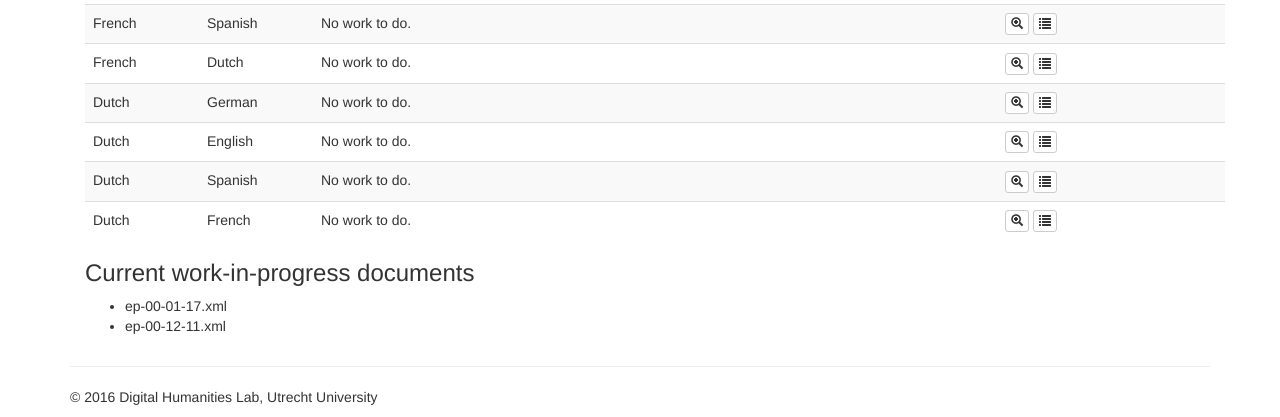
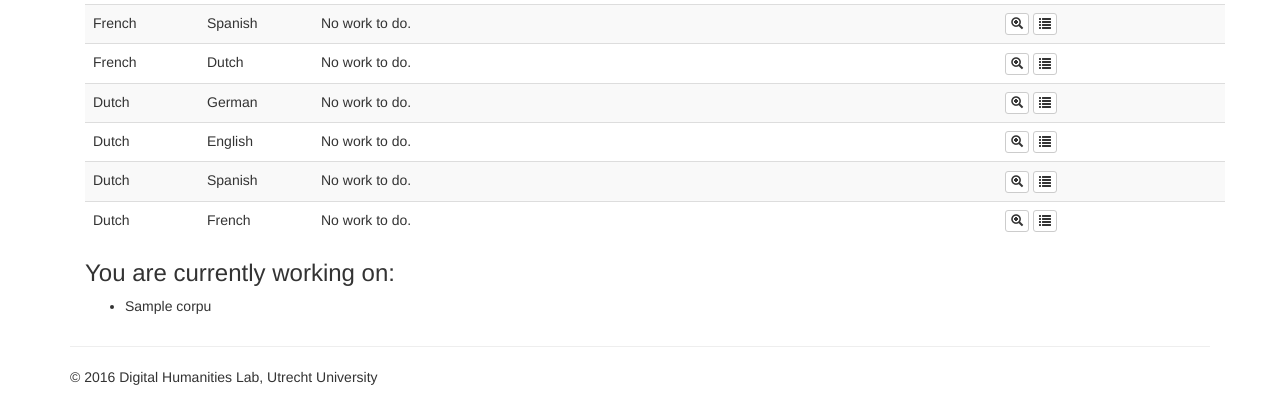
Before and after one commit to UUDigitalHumanitieslab/timealign, a Django app: page /timealign/status/ in a window 1280 px wide. Shown: the part 802-1219 px from the top of the page. After the commit the page ends 1187 px from the top, so only its background shows below. Run offline with Django 3.2, Linux system fonts and the light colour scheme; a user stored in the database is signed in; tables that the repository leaves empty hold one stand-in row (values such as "Sample post"); some libraries are stand-ins or nearby versions.

Commit message:
Allowing to specify assign Users to Corpora

```diff
--- a/annotations/admin.py
+++ b/annotations/admin.py
@@ -5,7 +5,7 @@
 
 @admin.register(Corpus)
 class CorpusAdmin(admin.ModelAdmin):
-    pass
+    list_display = ('title', 'get_annotators', )
 
 
 @admin.register(Document)
--- a/annotations/models.py
+++ b/annotations/models.py
@@ -4,12 +4,21 @@
 
 class Corpus(models.Model):
     title = models.CharField(max_length=200, unique=True)
+    annotators = models.ManyToManyField(settings.AUTH_USER_MODEL)
 
     class Meta:
         verbose_name_plural = 'Corpora'
 
     def __unicode__(self):
         return self.title
+
+    def get_annotators(self):
+        result = 'none'
+        if self.annotators.exists():
+            result = ','.join([user.username for user in self.annotators.all()])
+        return result
+
+    get_annotators.short_description = 'Annotators'
 
 
 class Document(models.Model):
--- a/annotations/templates/annotations/home.html
+++ b/annotations/templates/annotations/home.html
@@ -60,11 +60,11 @@
         </tbody>
     </table>
 
-    {% if current_documents %}
-    <h3>Current work-in-progress documents</h3>
+    {% if current_corpora %}
+    <h3>You are currently working on:</h3>
     <ul>
-    {% for doc in current_documents %}
-        <li>{{ doc }}</li>
+    {% for corpus in current_corpora %}
+        <li>{{ corpus.title }}</li>
     {% endfor %}
     </ul>
     {% endif %}
--- a/annotations/utils.py
+++ b/annotations/utils.py
@@ -1,13 +1,12 @@
 # -*- coding: utf-8 -*-
 
-from django.conf import settings
-
-from .models import Alignment
+from .models import Corpus, Alignment
 
 
-def get_random_alignment(language_from, language_to):
+def get_random_alignment(user, language_from, language_to):
     """
     Retrieves a random Alignment from the database.
+    :param user: The current User
     :param language_from: The source language
     :param language_to: The target language
     :return: A random Alignment object
@@ -16,10 +15,22 @@
                                           translated_fragment__language=language_to,
                                           annotation=None)
 
-    if settings.CURRENT_DOCUMENTS:
-        alignments = alignments.filter(original_fragment__document__title__in=settings.CURRENT_DOCUMENTS)
+    alignments = alignments.filter(original_fragment__document__corpus__in=get_available_corpora(user))
 
     return alignments.order_by('?').first()
+
+
+def get_available_corpora(user):
+    """
+    Returns the available Corpora for a User.
+    A staff user can see data from all corpora, other users are limited to corpora where they are an annotator.
+    :param user: The current User
+    :return: The available Corpora for this User
+    """
+    if user.is_staff:
+        return Corpus.objects.all()
+    else:
+        return user.corpus_set.all()
 
 
 def get_color(tense):
@@ -27,7 +38,7 @@
     This function maps a tense on a color from the d3 color scale.
     See https://github.com/d3/d3-3.x-api-reference/blob/master/Ordinal-Scales.md#categorical-colors for details.
     :param tense: The given tense
-    :return: A color from the d3 color scale.
+    :return: A color from the d3 color scale
     """
     if tense in [u'Perfekt', u'present perfect', u'pretérito perfecto compuesto', u'passé composé', u'vtt']:
         return '#1f77b4'
--- a/annotations/views.py
+++ b/annotations/views.py
@@ -4,7 +4,6 @@
 import pickle
 import random
 
-from django.conf import settings
 from django.contrib import messages
 from django.contrib.messages.views import SuccessMessageMixin
 from django.core.urlresolvers import reverse
@@ -17,7 +16,7 @@
 from .filters import AnnotationFilter
 from .forms import AnnotationForm
 from .models import Annotation, Alignment, Fragment, Corpus
-from .utils import get_random_alignment, get_color
+from .utils import get_random_alignment, get_color, get_available_corpora
 
 
 ##############
@@ -43,19 +42,20 @@
         """Creates a list of tuples with information on the annotation progress"""
         context = super(StatusView, self).get_context_data(**kwargs)
 
+        corpora = get_available_corpora(self.request.user)
+
         languages = []
         for l1, l2 in permutations(Fragment.LANGUAGES, 2):
             alignments = Alignment.objects.filter(original_fragment__language=l1[0],
                                                   translated_fragment__language=l2[0])
 
-            if settings.CURRENT_DOCUMENTS:
-                alignments = alignments.filter(original_fragment__document__title__in=settings.CURRENT_DOCUMENTS)
+            alignments = alignments.filter(original_fragment__document__corpus__in=corpora)
 
             total = alignments.count()
             annotated = alignments.exclude(annotation=None).count()
             languages.append((l1, l2, annotated, total))
         context['languages'] = languages
-        context['current_documents'] = settings.CURRENT_DOCUMENTS
+        context['current_corpora'] = corpora
 
         return context
 
@@ -190,7 +190,7 @@
 
     def get_redirect_url(self, *args, **kwargs):
         """Redirects to a random Alignment"""
-        new_alignment = get_random_alignment(self.kwargs['l1'], self.kwargs['l2'])
+        new_alignment = get_random_alignment(self.request.user, self.kwargs['l1'], self.kwargs['l2'])
 
         # If no new alignment has been found, redirect to the status overview
         if not new_alignment:
@@ -230,8 +230,7 @@
         annotations = Annotation.objects.filter(alignment__original_fragment__language=self.kwargs['l1'],
                                                 alignment__translated_fragment__language=self.kwargs['l2'])
 
-        if settings.CURRENT_DOCUMENTS:
-            annotations = annotations.filter(alignment__original_fragment__document__title__in=settings.CURRENT_DOCUMENTS)
+        annotations = annotations.filter(alignment__original_fragment__document__corpus__in=get_available_corpora(self.request.user))
 
         return annotations
 
@@ -250,8 +249,7 @@
         results = []
         fragments = Fragment.objects.filter(language=self.kwargs['language'])
 
-        if settings.CURRENT_DOCUMENTS:
-            fragments = fragments.filter(document__title__in=settings.CURRENT_DOCUMENTS)
+        fragments = fragments.filter(document__corpus__in=get_available_corpora(self.request.user))
 
         for fragment in fragments:
             if Annotation.objects.filter(alignment__original_fragment=fragment, is_no_target=False).exists():
```
Also changed, not shown: timealign/settings.py (+0 -7 lines), annotations/migrations/0012_corpus_annotators.py (added).
